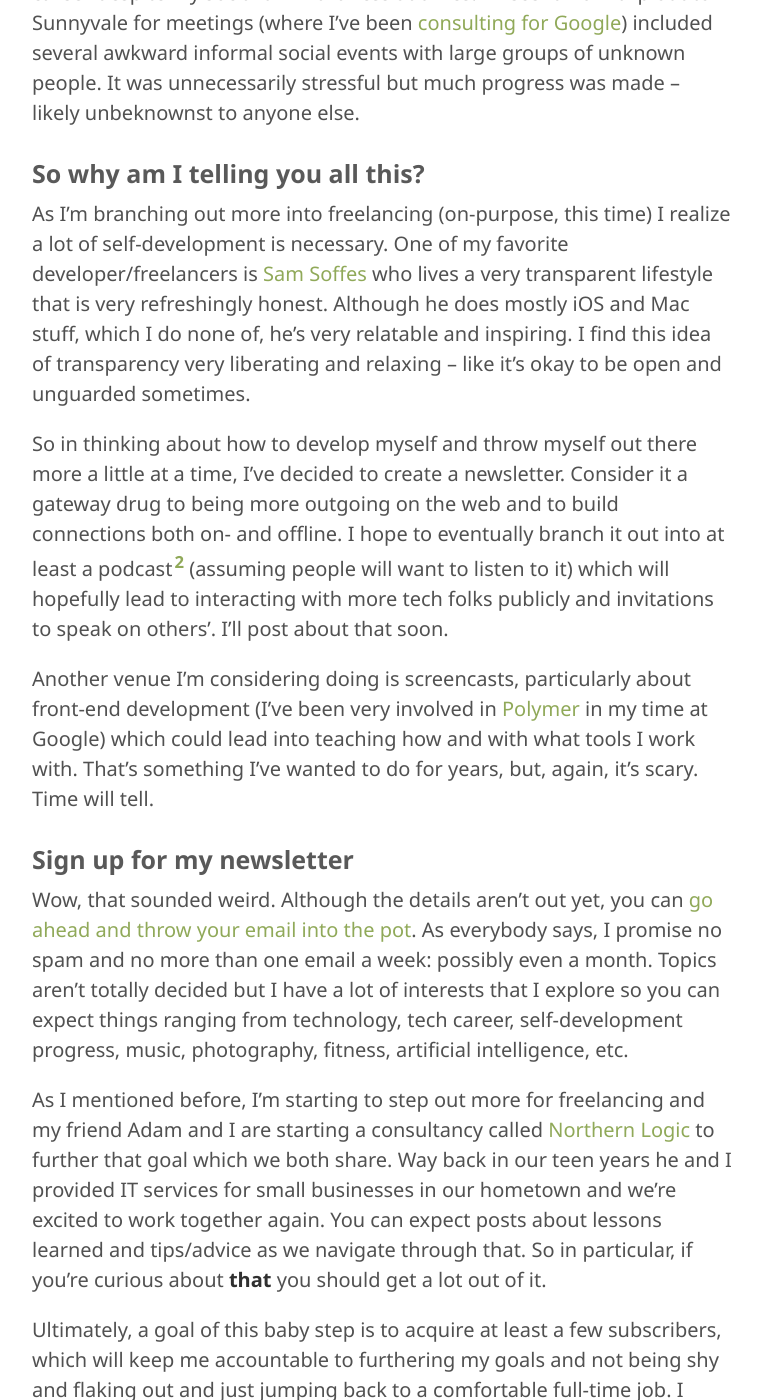
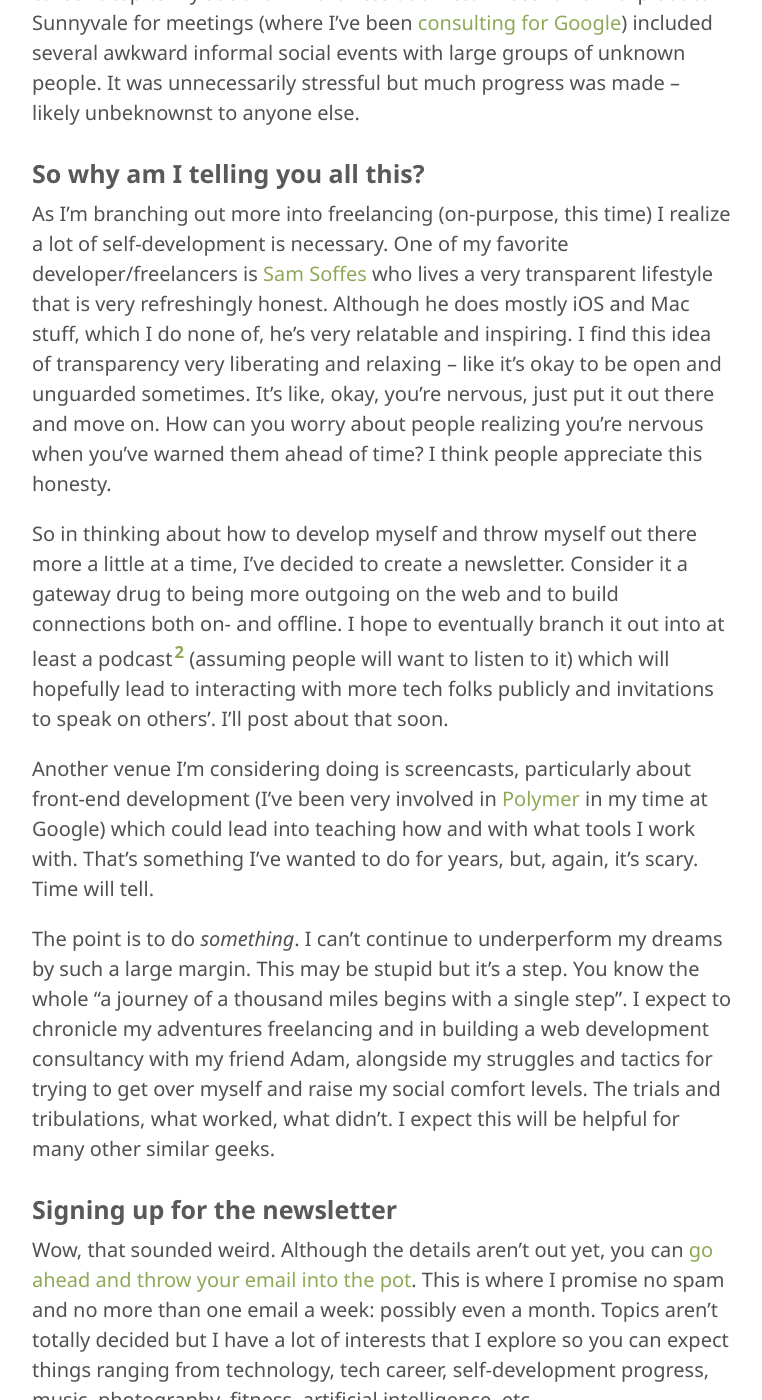
Before and after one commit to zacharytamas/dotme, a Jekyll site: the page built from _posts/2016-03-01-being-shy.md, in a window 1280 px wide and 1400 px high, scrolled down 1793 px. Shown: the whole window, without its empty margins (258-1020 px from the left). Built offline with Jekyll 4.4.1, drawn with Linux system fonts in a browser that asks for light colours; some of the changed text lies outside the part shown.

Commit message:
Final touches to this. I'll never get it totally right.

```diff
--- a/_posts/2016-03-01-being-shy.md
+++ b/_posts/2016-03-01-being-shy.md
@@ -18,24 +18,26 @@
 
 Having been so passionately interested in technology and software, I was commonly missing lots of social events and milestones you'd expect from a teenager. In those days, web development and the Internet were things only accessible via a connection wired to a big box in your bedroom, a place where not much socializing is likely to happen. This effectively meant it was mutually exclusive: learn and tinker with tech or go to football games, Chipley's de facto social event which I cared even less about because I had no interest in football.
 
-Most times I'd choose tech. And this of course can't be called a mistake because I've had a very successful career in tech so far, despite social skill shortcomings. But these decisions did of course have negative impacts on my life, such as not knowing how to act in certain social settings, not knowing what "normal" people "do" for fun, and at times plain avoidance of situations out of fear I won't know how to act.
+Most times I'd choose tech. And this of course can't be called a mistake because I've had a very successful career in tech so far, but these decisions did of course have negative impacts on my life, such as not knowing how to act in certain social settings, not knowing what "normal" people "do" for fun, and at times plain avoidance of situations out of fear I won't know how to act.
 
 It manifests itself inconsistently and I've had quite a lot of success in my career despite my social awkwardness at times. A recent work trip out to Sunnyvale for meetings (where I've been [consulting for Google](/hire-me/)) included several awkward informal social events with large groups of unknown people. It was unnecessarily stressful but much progress was made -- likely unbeknownst to anyone else.
 
 ### So why am I telling you all this?
 
-As I'm branching out more into freelancing (on-purpose, this time) I realize a lot of self-development is necessary. One of my favorite developer/freelancers is [Sam Soffes](http://soff.es) who lives a very transparent lifestyle that is very refreshingly honest. Although he does mostly iOS and Mac stuff, which I do none of, he's very relatable and inspiring. I find this idea of transparency very liberating and relaxing -- like it's okay to be open and unguarded sometimes.
+As I'm branching out more into freelancing (on-purpose, this time) I realize a lot of self-development is necessary. One of my favorite developer/freelancers is [Sam Soffes](http://soff.es) who lives a very transparent lifestyle that is very refreshingly honest. Although he does mostly iOS and Mac stuff, which I do none of, he's very relatable and inspiring. I find this idea of transparency very liberating and relaxing -- like it's okay to be open and unguarded sometimes. It's like, okay, you're nervous, just put it out there and move on. How can you worry about people realizing you're nervous when you've warned them ahead of time? I think people appreciate this honesty.
 
 So in thinking about how to develop myself and throw myself out there more a little at a time, I've decided to create a newsletter. Consider it a gateway drug to being more outgoing on the web and to build connections both on- and offline. I hope to eventually branch it out into at least a podcast[^2] (assuming people will want to listen to it) which will hopefully lead to interacting with more tech folks publicly and invitations to speak on others'. I'll post about that soon.
 
 Another venue I'm considering doing is screencasts, particularly about front-end development (I've been very involved in [Polymer](https://polymer-project.org) in my time at Google) which could lead into teaching how and with what tools I work with. That's something I've wanted to do for years, but, again, it's scary. Time will tell.
 
+The point is to do *something*. I can't continue to underperform my dreams by such a large margin. This may be stupid but it's a step. You know the whole "a journey of a thousand miles begins with a single step". I expect to chronicle my adventures freelancing and in building a web development consultancy with my friend Adam, alongside my struggles and tactics for trying to get over myself and raise my social comfort levels. The trials and tribulations, what worked, what didn't. I expect this will be helpful for many other similar geeks.
 
-### Sign up for my newsletter
 
-Wow, that sounded weird. Although the details aren't out yet, you can [go ahead and throw your email into the pot](https://tinyletter.com/zacharytamas). As everybody says, I promise no spam and no more than one email a week: possibly even a month. Topics aren't totally decided but I have a lot of interests that I explore so you can expect things ranging from technology, tech career, self-development progress, music, photography, fitness, artificial intelligence, etc.
+### Signing up for the newsletter
 
-As I mentioned before, I'm starting to step out more for freelancing and my friend Adam and I are starting a consultancy called [Northern Logic](http://wearenorthern.com) to further that goal which we both share. Way back in our teen years he and I provided IT services for small businesses in our hometown and we're excited to work together again. You can expect posts about lessons learned and tips/advice as we navigate through that. So in particular, if you're curious about **that** you should get a lot out of it.
+Wow, that sounded weird. Although the details aren't out yet, you can [go ahead and throw your email into the pot](https://tinyletter.com/zacharytamas). This is where I promise no spam and no more than one email a week: possibly even a month. Topics aren't totally decided but I have a lot of interests that I explore so you can expect things ranging from technology, tech career, self-development progress, music, photography, fitness, artificial intelligence, etc.
+
+As I mentioned before, my friend Adam and I are starting a consultancy called [Northern Logic](http://wearenorthern.com) to further a goal which we both share of building a better web. Way back in our teen years he and I provided IT services for small businesses in our hometown and we're excited to work together again. You can expect posts about lessons learned and tips/advice as we navigate through that. So in particular, if you're curious about **that** you should get a lot out of it.
 
 Ultimately, a goal of this baby step is to acquire at least a few subscribers, which will keep me accountable to furthering my goals and not being shy and flaking out and just jumping back to a comfortable full-time job. I think that would be a wrong move for me, especially knowing that it would be largely motivated by fear.
 
```
